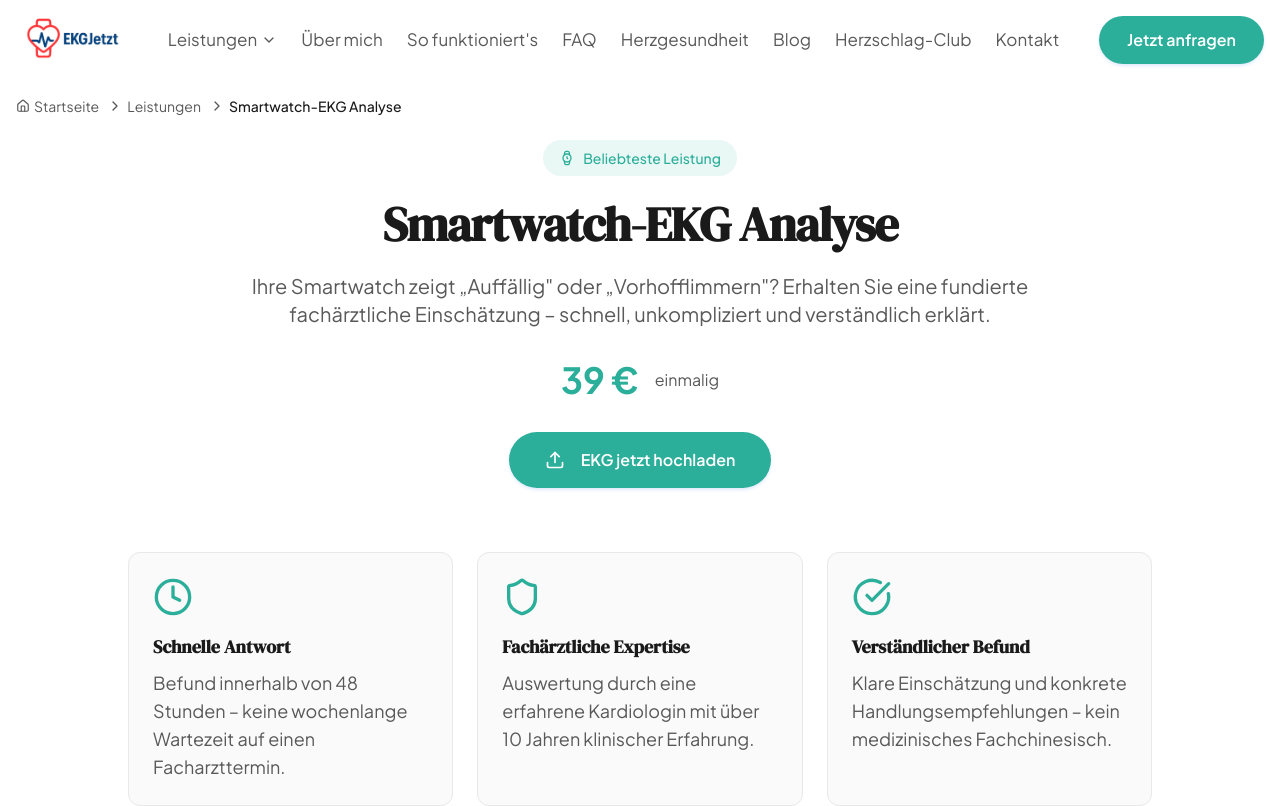
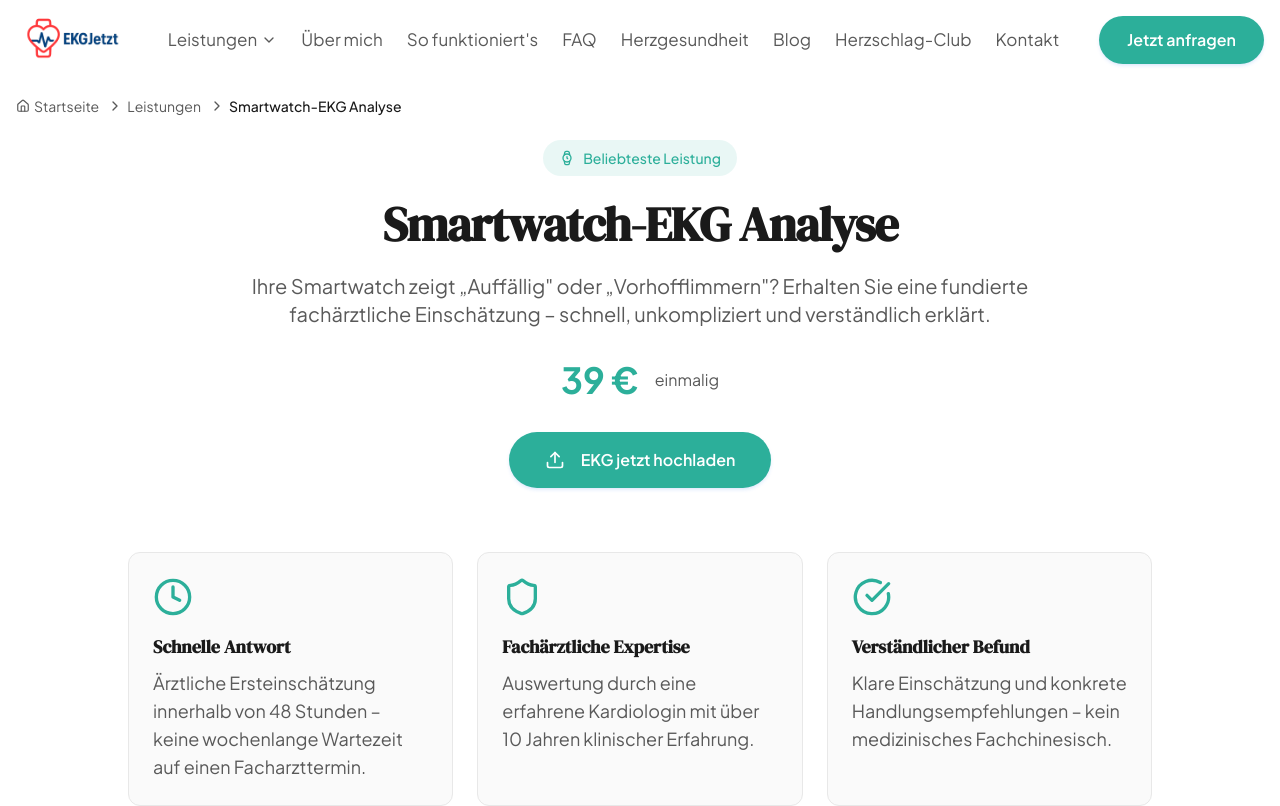
Before and after one commit to floid2/ekgjetzt, a React (Vite) app: page /leistungen/smartwatch-ekg in a window 1280 px wide. Shown: the top 806 px of the page. Built offline with nearby package versions, Linux system fonts and the light colour scheme; the HTML template or start-up script is replaced by a standard one.

Commit message:
Preceding changes

```diff
--- a/src/pages/leistungen/SmartwatchEKGService.tsx
+++ b/src/pages/leistungen/SmartwatchEKGService.tsx
@@ -70,7 +70,7 @@ const SmartwatchEKGService = () => {
                 <Clock className="w-10 h-10 text-primary mb-4" />
                 <h3 className="text-lg font-semibold text-foreground mb-2">Schnelle Antwort</h3>
                 <p className="text-muted-foreground">
-                  Befund innerhalb von 48 Stunden – keine wochenlange Wartezeit auf einen Facharzttermin.
+                  Ärztliche Ersteinschätzung innerhalb von 48 Stunden – keine wochenlange Wartezeit auf einen Facharzttermin.
                 </p>
               </div>
               <div className="p-6 bg-card rounded-xl border border-border">
```
